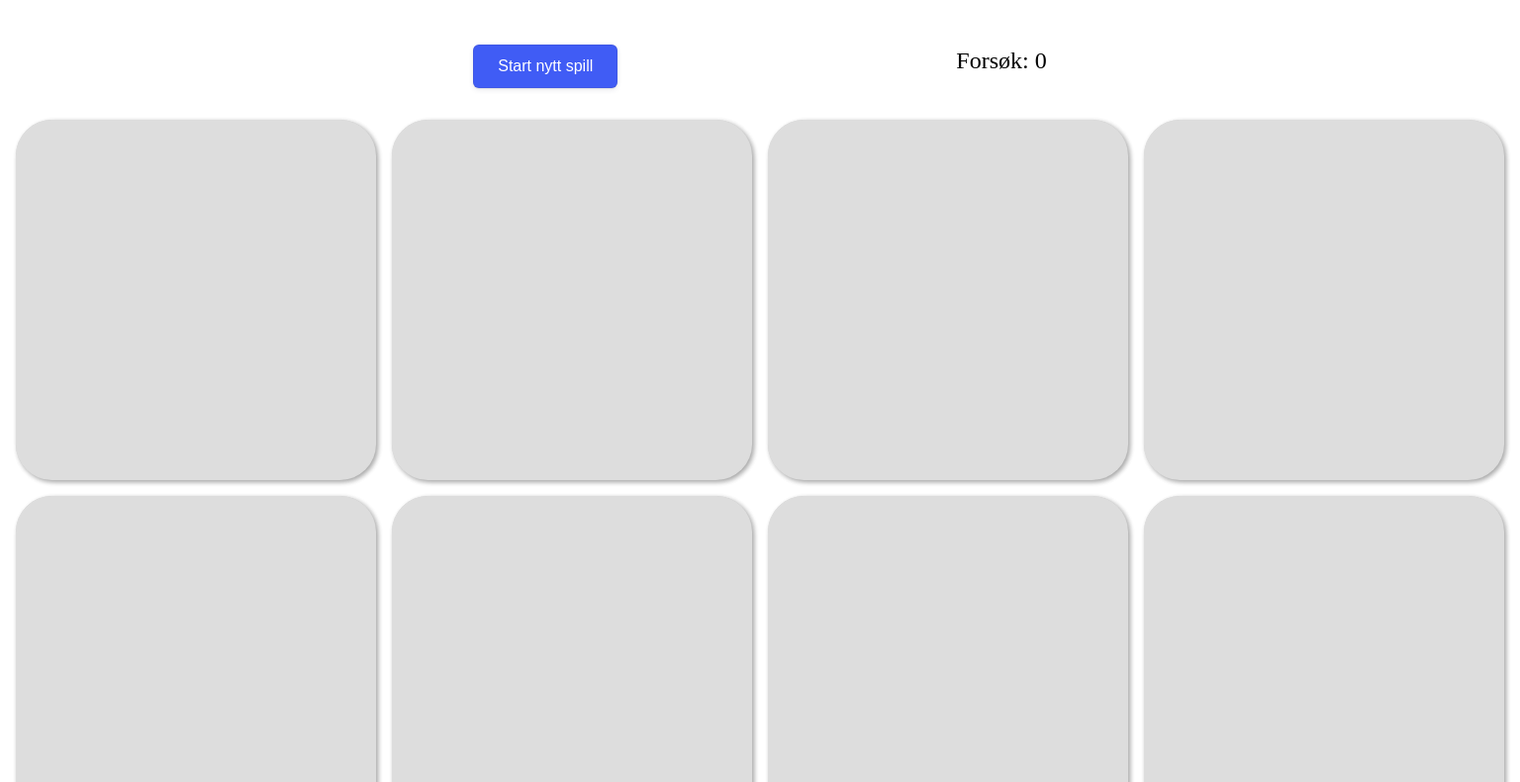
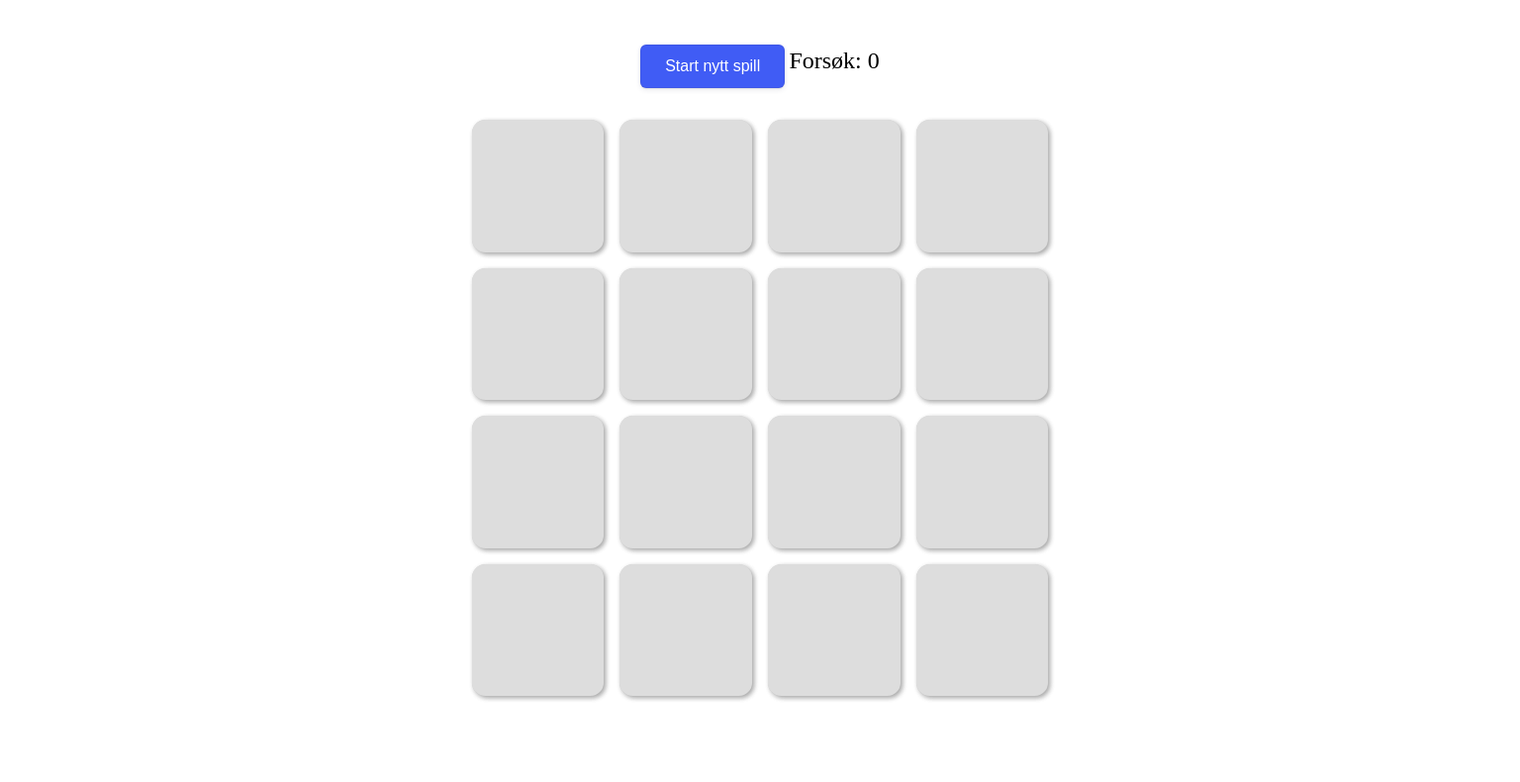
Before and after one commit to klekanger/teflonhjerne, a website built with Vite: page index.html in a window 1536 px wide. Shown: the part 85-875 px from the top of the page at 99% size. After the commit the page ends 804 px from the top, so only its background shows below. Built offline with nearby package versions, Linux system fonts and the light colour scheme.

Commit message:
style: minor styling for better responsiveness

```diff
--- a/index.html
+++ b/index.html
@@ -7,6 +7,7 @@
     <title>Teflonhjerne - memory game</title>
   </head>
   <body>
+    <div class="main-container">
       <h1 class="title">TEFLONHJERNE 🤯</h1>
       <div class="gamestat-container">
         <button id="reset-button">Start nytt spill</button>
@@ -16,6 +17,7 @@
       <div class="gamegrid-container">
         <div id="gamegrid"></div>
       </div>
+    </div>
     <script type="module" src="/main.js"></script>
   </body>
 </html>
--- a/style.css
+++ b/style.css
@@ -39,24 +39,6 @@
   width: 100%;
   padding-left: 0;
   padding-right: 0;
-}
-
-@media (min-width: 950px) {
-  .container,
-  .gamestat-container {
-    width: 60%;
-    padding-left: 20%;
-    padding-right: 20%;
-  }
-}
-
-@media (min-width: 1600px) {
-  .container,
-  .gamestat-container {
-    width: 40%;
-    padding-left: 30%;
-    padding-right: 30%;
-  }
 }
 
 .gamestat-container {
@@ -103,14 +85,37 @@
   display: block;
 }
 
-@media (min-width: 950px) {
+@media (min-width: 768px) {
+  .main-container {
+    width: 90%;
+    margin: auto;
+  }
+
+  .container,
+  .gamestat-container {
+    width: 60%;
+    padding-left: 20%;
+    padding-right: 20%;
+  }
+
   .tile img {
-    width: 6rem;
+    width: 8rem;
   }
 }
 
-@media (min-width: 1600px) {
+@media (min-width: 1536px) {
+  .main-container {
+    width: 40%;
+    margin: auto;
+  }
+  .container,
+  .gamestat-container {
+    width: 40%;
+    padding-left: 30%;
+    padding-right: 30%;
+  }
+
   .tile img {
-    width: 12rem;
+    width: 8rem;
   }
 }
```
Lines whose indentation alone changed are shown as unchanged.
